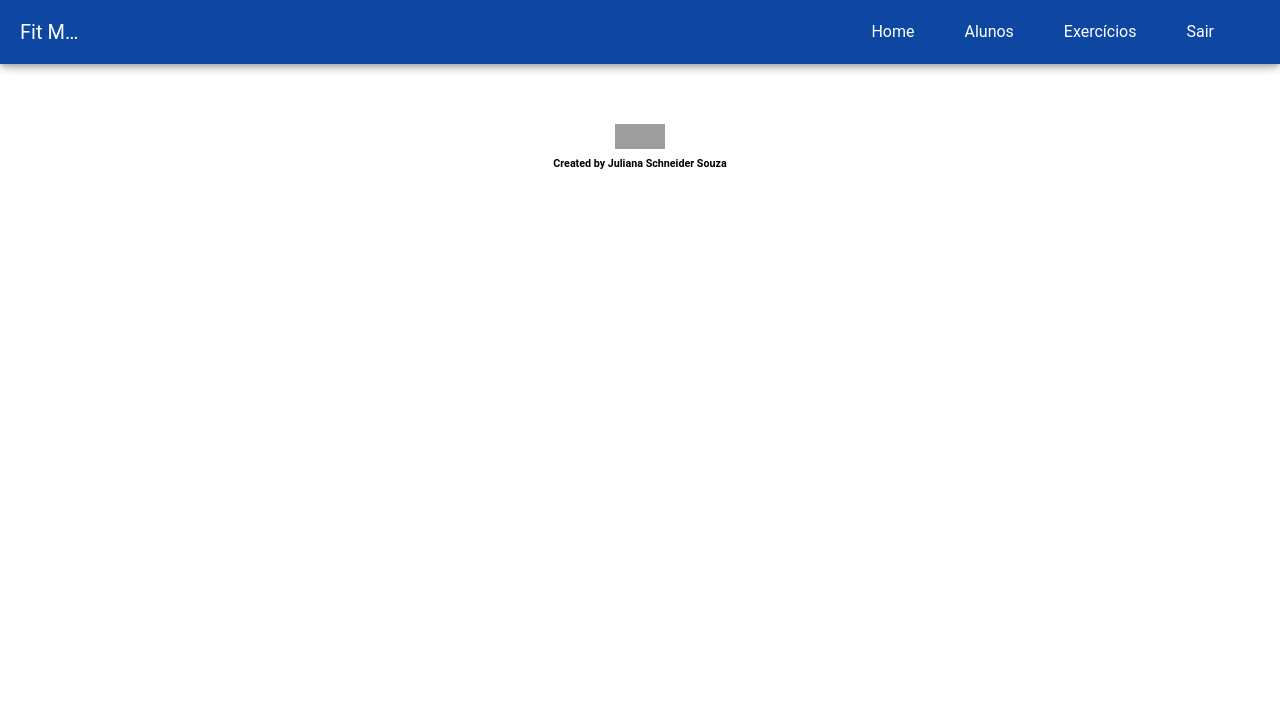
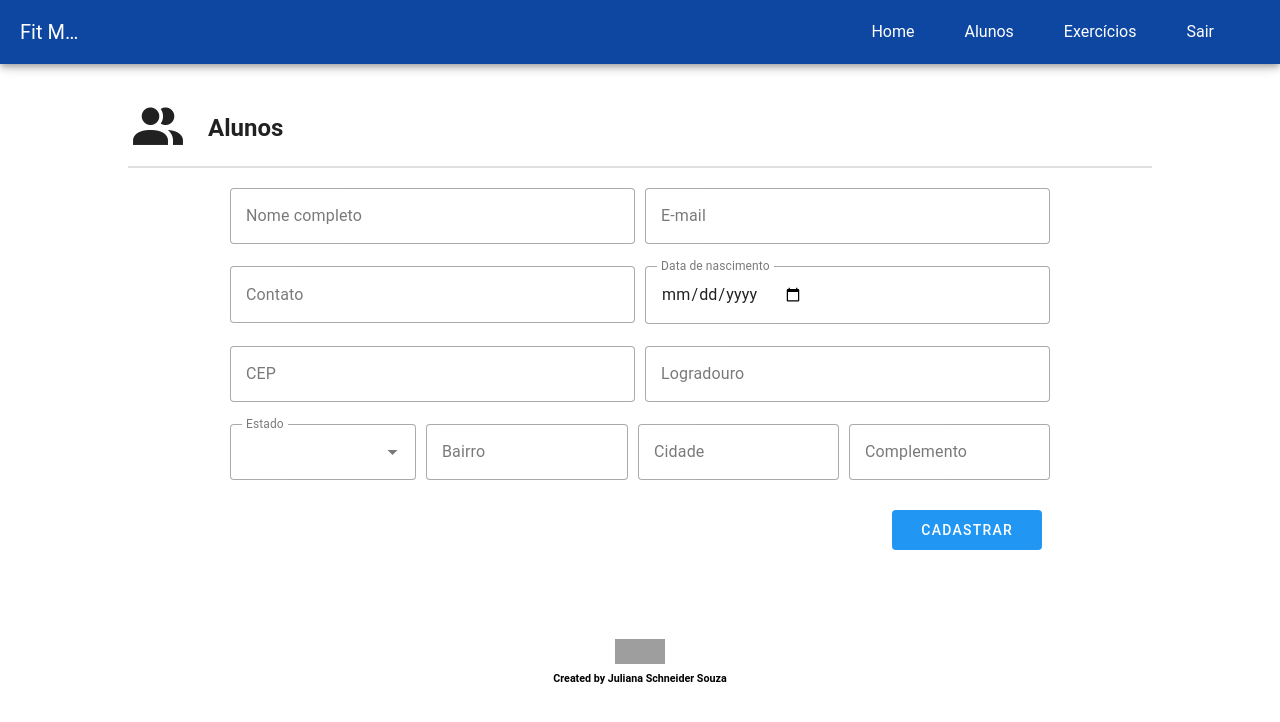
Before and after one commit to Jusouza182/Gym-Tech, a Vue app: page /alunos/novo in a window 1280 px wide. Shown: the top 722 px of the page. Built offline with nearby package versions, Linux system fonts and the light colour scheme; grey boxes are pictures that could not be loaded.

Commit message:
feat: tela novo aluno css

```diff
--- a/src/views/Alunos/Novo/AlunosNovo.vue
+++ b/src/views/Alunos/Novo/AlunosNovo.vue
@@ -1,3 +1,74 @@
 <template>
-    <div></div>
+    <v-card class="d-flex align-center elevation-0" style="margin: 2% 10%; margin-bottom: 0;">
+        <v-icon icon="mdi-account-multiple" size="60"></v-icon>
+        <h2>Alunos</h2>
+    </v-card>
+    <v-divider :thickness="2" class="border-opacity-70" width="80%" style="margin: 0 auto;"></v-divider>
+
+    <v-card class="elevation-0">
+        <v-form @submit.prevent style="width: 80%; margin: 0 auto;">
+            <div style="width: 80%; margin: 02% auto;">
+                <div class="d-flex" style="gap:10px">
+                    <v-text-field variant="outlined" v-model="nome" label="Nome completo"
+                        placeholder="Digite o nome completo" type="text" style="width: 10%"></v-text-field>
+
+                    <v-text-field variant="outlined" v-model="email" label="E-mail" placeholder="Digite o e-mail"
+                        type="email" style="width: 10%"></v-text-field>
+                </div>
+
+                <div class="d-flex" style="gap:10px">
+                    <v-text-field variant="outlined" v-model="contato" label="Contato"
+                        placeholder="Digite o telefone para contato" type="number" style="width: 10%"></v-text-field>
+
+                    <v-text-field variant="outlined" v-model="dataNasimento" label="Data de nascimento"
+                        placeholder="Digite a data de nascimento" type="date" style="width: 10%"></v-text-field>
+                </div>
+
+                <div class="d-flex" style="gap:10px">
+
+                    <v-text-field variant="outlined" v-model="CEP" label="CEP" placeholder="Digite o CEP" type="number"
+                        style="width: 10%"></v-text-field>
+
+                    <v-text-field variant="outlined" v-model="logradouro" label="Logradouro"
+                        placeholder="Digite o logradouro" type="text" style="width: 10%"></v-text-field>
+                </div>
+
+                <div class="d-flex" style="gap:10px">
+                    <v-select variant="outlined" v-model="estado" label="Estado"
+                        placeholder="Selecione o estado"></v-select>
+                    <v-text-field variant="outlined" v-model="bairro" label="Bairro" placeholder="Digite o bairro"
+                        type="text"></v-text-field>
+
+                    <v-text-field variant="outlined" v-model="cidade" label="Cidade" placeholder="Digite a cidade"
+                        type="text"></v-text-field>
+
+                    <v-text-field variant="outlined" v-model="complemento" label="Complemento"
+                        placeholder="Digite o complemento" type="text"></v-text-field>
+
+                </div>
+                <v-card-actions class="d-flex justify-end">
+                    <v-btn class="bg-blue" width="150" height="40">Cadastrar</v-btn>
+                </v-card-actions>
+            </div>
+
+        </v-form>
+    </v-card>
 </template>
+<script>
+export default{
+    data(){
+        return{
+            nome:'',
+            email:'',
+            contato:'',
+            dataNasimento:'',
+            CEP:'',
+            logradouro:'',
+            estado:'',
+            bairro:'',
+            cidade:'',
+            complemento:''
+        }
+    }
+}
+</script>
```
